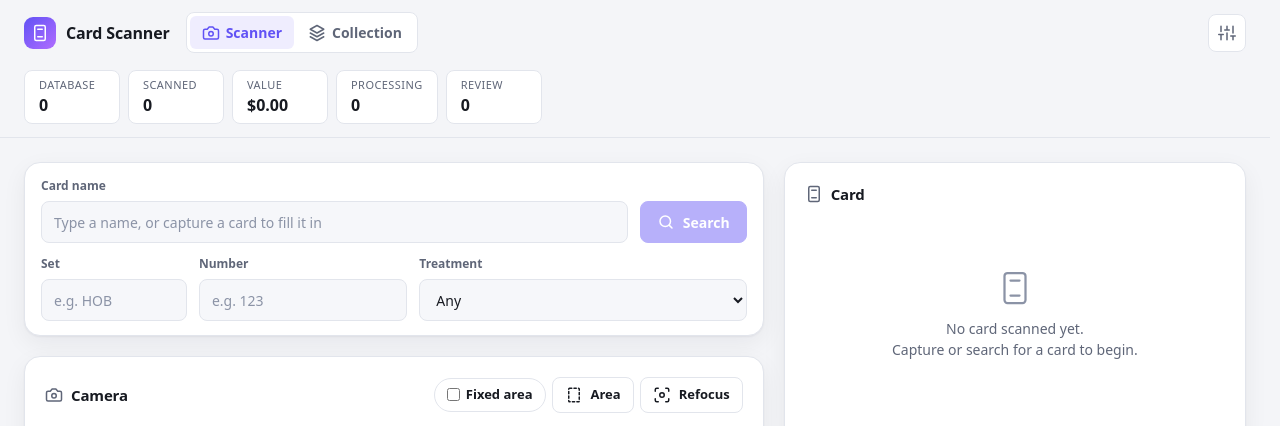
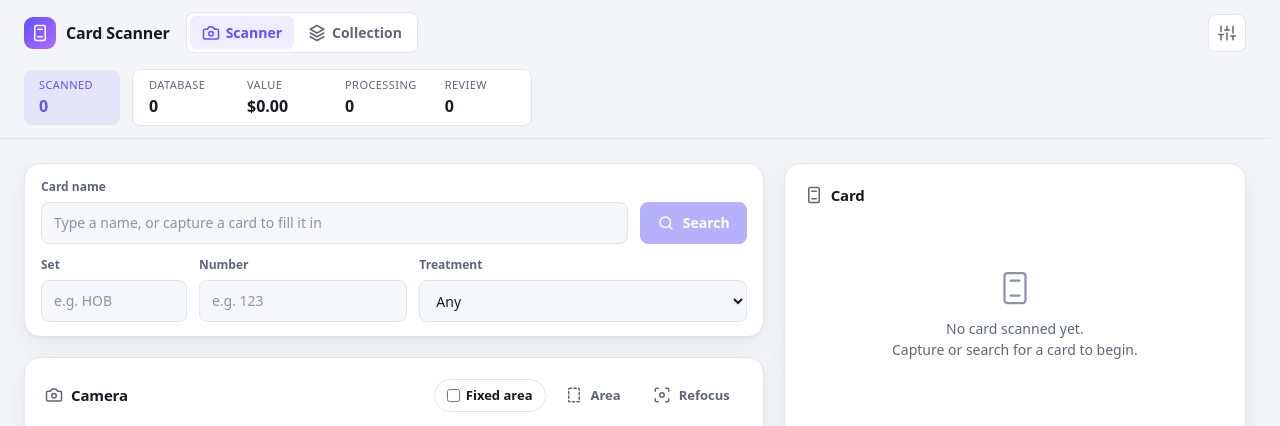
Before and after one commit to filipesibinel/scanner, a Flask app: page / in a window 1280 px wide. Shown: the top 426 px of the page. Run offline with Flask 3, Linux system fonts and the light colour scheme; data that the repository does not hold is empty; some libraries are stand-ins or nearby versions.

Commit message:
Flat buttons like the collection tabs; scanner header: Scanned button, framed counters
The default button is now flat (filled on hover, accent tint when active),
the look of the collection page's tabs; the coloured buttons keep their
fill.

In the scanner page's header, Scanned comes first and is a button shaped
like a tab; Database, Value, Processing and Review are framed together
like the page links.

Co-Authored-By: Claude Opus 5.5 <noreply@anthropic.com>

```diff
--- a/static/css/style.css
+++ b/static/css/style.css
@@ -183,8 +183,47 @@ body {
 
 .stats {
     display: flex;
-    gap: 8px;
+    align-items: center;
+    gap: 12px;
     flex-wrap: wrap;
+}
+
+/* The counters that are only read, framed together like the page links (.page-nav) */
+.stat-group {
+    display: flex;
+    gap: 2px;
+    padding: 3px;
+    border: 1px solid var(--border);
+    border-radius: var(--radius-sm);
+    background: var(--surface);
+}
+
+.stat-group .stat-box {
+    padding: 3px 12px;
+    border-radius: calc(var(--radius-sm) - 2px);
+}
+
+/* The counter that is a button (Scanned: opens the scanned cards) - a tab of the collection page */
+.stat-box.stat-button {
+    font: inherit;
+    text-align: left;
+    cursor: pointer;
+    background: var(--accent-soft);
+    color: var(--accent);
+    transition: border-color 0.15s;
+}
+
+.stat-button .stat-label {
+    color: var(--accent);
+}
+
+.stat-box.stat-button:hover {
+    border-color: var(--accent);
+}
+
+.stat-button:focus-visible {
+    outline: 2px solid var(--accent);
+    outline-offset: 2px;
 }
 
 .stat-box {
@@ -192,8 +231,9 @@ body {
     flex-direction: column;
     padding: 6px 14px;
     border-radius: var(--radius-sm);
-    background: var(--surface);
-    border: 1px solid var(--border);
+    /* Flat like the tabs and buttons; a counter that needs attention gets its colour below */
+    background: transparent;
+    border: 1px solid transparent;
     min-width: 96px;
 }
 
@@ -216,8 +256,7 @@ body {
 }
 
 .stat-box.clickable:hover {
-    border-color: var(--accent);
-    background: var(--accent-soft);
+    background: var(--surface-2);
 }
 
 /* Newer card data available: a small dot, the counter offers the update */
@@ -420,19 +459,28 @@ body {
     justify-content: center;
     gap: 8px;
     padding: 10px 16px;
-    border: 1px solid var(--border);
+    /* Flat, like the tabs of the collection page: filled only on hover or when active. The
+       border is there (invisible) so the coloured buttons beside it are the same size */
+    border: 1px solid transparent;
     border-radius: var(--radius-sm);
-    background: var(--surface-2);
-    color: var(--text);
+    background: transparent;
+    color: var(--text-muted);
     font: inherit;
     font-weight: 550;
     cursor: pointer;
     white-space: nowrap;
-    transition: background 0.15s, border-color 0.15s, transform 0.05s, opacity 0.15s;
-}
-
-.btn:hover:not(:disabled) {
-    background: var(--surface-3);
+    transition: background 0.15s, border-color 0.15s, color 0.15s, transform 0.05s, opacity 0.15s;
+}
+
+/* :where() keeps this as weak as .btn itself, so the coloured buttons below keep their colours */
+.btn:where(:hover:not(:disabled)) {
+    background: var(--surface-2);
+    color: var(--text);
+}
+
+.btn.is-active {
+    background: var(--accent-soft);
+    color: var(--accent);
 }
 
 .btn:active:not(:disabled) {
@@ -1939,6 +1987,11 @@ input[type="radio"] {
         padding: 6px 8px;
     }
 
+    .stat-group {
+        flex: 4;
+        min-width: 0;
+    }
+
     .stat-label {
         font-size: 9px;
         letter-spacing: 0;
--- a/templates/_topbar.html
+++ b/templates/_topbar.html
@@ -17,13 +17,16 @@
     <!-- Shown only when more than one game is supported -->
     <select id="game-select" class="select game-select" title="Card game being scanned" hidden></select>
     <div class="stats topbar-page">
+        <!-- The one that opens something: a button, shaped like the collection page's tabs -->
+        <button type="button" class="stat-box stat-button" onclick="showInventory()" title="Cards scanned and not yet added to the collection - click to see them">
+            <span class="stat-label">Scanned</span>
+            <span class="stat-value" id="inv-cards">0</span>
+        </button>
+        <!-- Counters to read, framed together like the page links -->
+        <div class="stat-group">
         <div class="stat-box" id="db-stat" onclick="offerDataUpdate()">
             <span class="stat-label">Database</span>
             <span class="stat-value" id="db-cards">0</span>
-        </div>
-        <div class="stat-box clickable" onclick="showInventory()" title="Cards scanned and not yet added to the collection - click to see them">
-            <span class="stat-label">Scanned</span>
-            <span class="stat-value" id="inv-cards">0</span>
         </div>
         <div class="stat-box">
             <span class="stat-label">Value</span>
@@ -37,6 +40,7 @@
             <span class="stat-label">Review</span>
             <span class="stat-value" id="review-count">0</span>
         </div>
+        </div>
     </div>
     {% else %}
     <span class="game-label" id="game-label"></span>
--- a/templates/collection.html
+++ b/templates/collection.html
@@ -6,7 +6,7 @@
     <meta name="color-scheme" content="dark light">
     <title>Collection - Card Scanner</title>
     <script src="https://cdn.socket.io/4.5.4/socket.io.min.js"></script>
-    <link rel="stylesheet" href="{{ url_for('static', filename='css/style.css') }}?v=37">
+    <link rel="stylesheet" href="{{ url_for('static', filename='css/style.css') }}?v=41">
     <link rel="stylesheet" href="{{ url_for('static', filename='css/collection.css') }}?v=12">
 </head>
 <body>
--- a/templates/scanner.html
+++ b/templates/scanner.html
@@ -6,7 +6,7 @@
     <meta name="color-scheme" content="dark light">
     <title>Card Scanner</title>
     <script src="https://cdn.socket.io/4.5.4/socket.io.min.js"></script>
-    <link rel="stylesheet" href="{{ url_for('static', filename='css/style.css') }}?v=39">
+    <link rel="stylesheet" href="{{ url_for('static', filename='css/style.css') }}?v=41">
 </head>
 <body>
     {% include '_icons.html' %}
```
